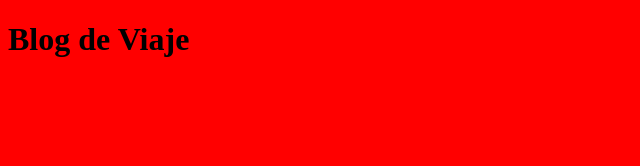
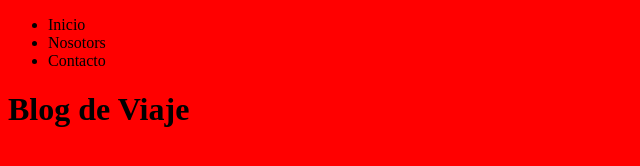
Before and after one commit to evertofd/blog_de_viaje_sustantiva, a plain HTML site: page index.html in a window 1280 px wide. Shown: the whole page, without its empty margins (0-640 px from the left). Drawn offline with Linux system fonts and the light colour scheme.

Commit message:
Creando barra de navegacion

```diff
--- a/index.html
+++ b/index.html
@@ -7,7 +7,13 @@
     <link rel="stylesheet" href="./assets/css/styles.css">
 </head>
 <body>
-
+    <nav>
+        <ul>
+            <li>Inicio</li>
+            <li>Nosotors</li>
+            <li>Contacto</li>
+        </ul>
+    </nav>
     <h1>Blog de Viaje</h1>
 </body>
 </html>
```
